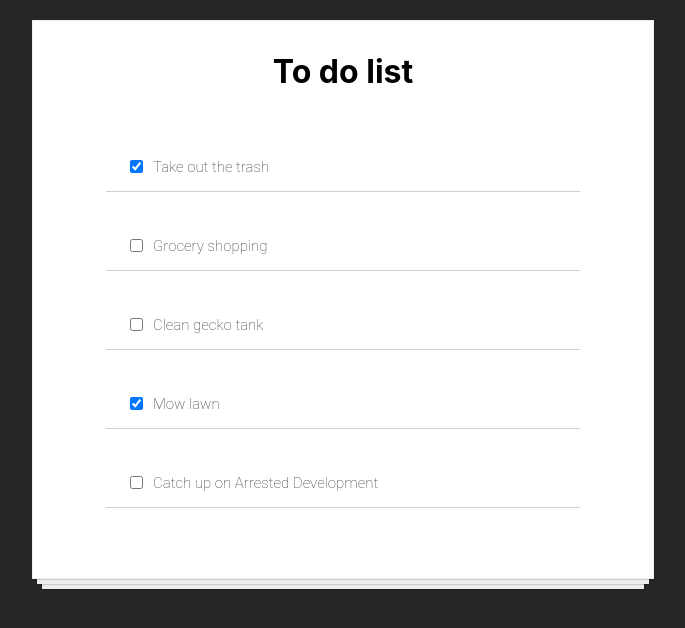
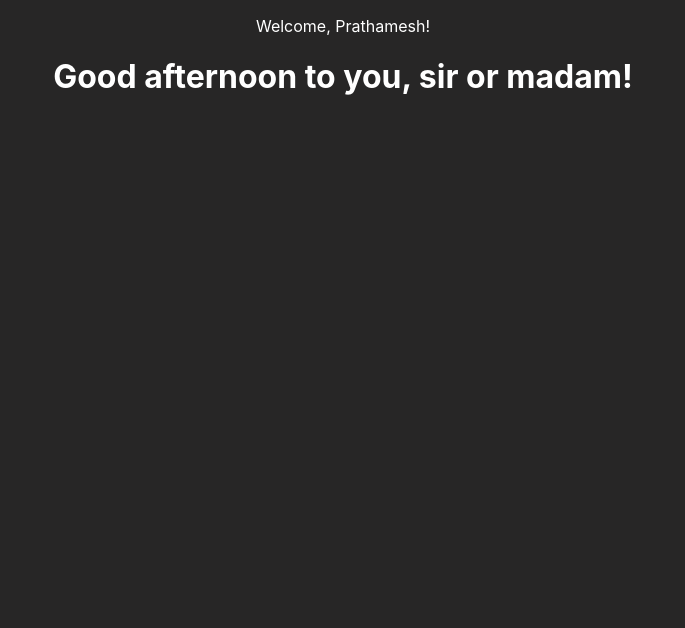
Before and after one commit to Pratham82/React-, a React (Create React App) app in the folder Scrimba-React Course/: page / in a window 1280 px wide. Shown: the top 628 px of the page, without its empty margins (297-982 px from the left). Built offline with nearby package versions, Linux system fonts and the light colour scheme.

Commit message:
Class based components challenge completed

```diff
--- /dev/null
+++ b/Scrimba-React Course/src/components/Class Based Component/Class1.js
@@ -0,0 +1,20 @@
+import React from "react";
+
+export default class Class1 extends React.Component {
+	// Class based methods
+	classMethod() {
+		return <p>this is done with class method</p>;
+	}
+
+	render() {
+		// Styling object
+		const styles = { color: "#42cbf5", textAlign: "center" };
+
+		return (
+			<div style={styles}>
+				<h1>This is done with class</h1>
+				{this.classMethod()}
+			</div>
+		);
+	}
+}
--- /dev/null
+++ b/Scrimba-React Course/src/components/Class Based Component/Class2.js
@@ -0,0 +1,87 @@
+/*
+
+Challenge:
+1. Convert all 3 components to be class-based
+2. Fix the small bug
+
+*/
+import React from "react";
+import ReactDOM from "react-dom";
+
+// #1
+// function App2() {
+// 	return (
+// 		<div>
+// 			<Header />
+// 			<Greeting />
+// 		</div>
+// 	);
+// }
+
+export default class App2 extends React.Component {
+	render() {
+		return (
+			<div>
+				<Header2 username="Prathamesh" />
+				<Greeting2 />
+			</div>
+		);
+	}
+}
+
+// #2
+// function Header(props) {
+// 	return (
+// 		<header>
+// 			<p>Welcome, {props.username}!</p>
+// 		</header>
+// 	);
+// }
+
+export class Header2 extends React.Component {
+	render() {
+		return (
+			<header style={{ textAlign: "center", color: "white" }}>
+				<p>Welcome, {this.props.username}!</p>
+			</header>
+		);
+	}
+}
+
+// #3
+// function Greeting() {
+// 	const date = new Date();
+// 	const hours = date.getHours();
+// 	let timeOfDay;
+
+// 	if (hours < 12) {
+// 		timeOfDay = "morning";
+// 	} else if (hours >= 12 && hours < 17) {
+// 		timeOfDay = "afternoon";
+// 	} else {
+// 		timeOfDay = "night";
+// 	}
+// 	return <h1>Good {timeOfDay} to you, sir or madam!</h1>;
+// }
+
+export class Greeting2 extends React.Component {
+	render() {
+		const date = new Date();
+		const hours = date.getHours();
+		let timeOfDay;
+
+		hours < 12
+			? (timeOfDay = "morning")
+			: hours >= 12 && hours < 17
+			? (timeOfDay = "afternoon")
+			: (timeOfDay = "night");
+
+		return (
+			<div style={{ textAlign: "center", color: "white" }}>
+				<h1>Good {timeOfDay} to you, sir or madam!</h1>
+			</div>
+		);
+	}
+}
+
+ReactDOM.render(<App2 />, document.getElementById("root"));
--- a/Scrimba-React Course/src/index.js
+++ b/Scrimba-React Course/src/index.js
@@ -4,11 +4,13 @@ import "./index.css";
 import ProductsPage from "./components/VSchool Products/ProductsPage";
 import Main from "./components/Todo/Main";
 // import App from './App'
+import Class1 from "./components/Class Based Component/Class1";
+import App2 from "./components/Class Based Component/Class2";
 
 ReactDOM.render(
 	<React.StrictMode>
 		{/* <App /> */}
-		<Main />
+		<App2 />
 	</React.StrictMode>,
 	document.getElementById("root")
 );
```
